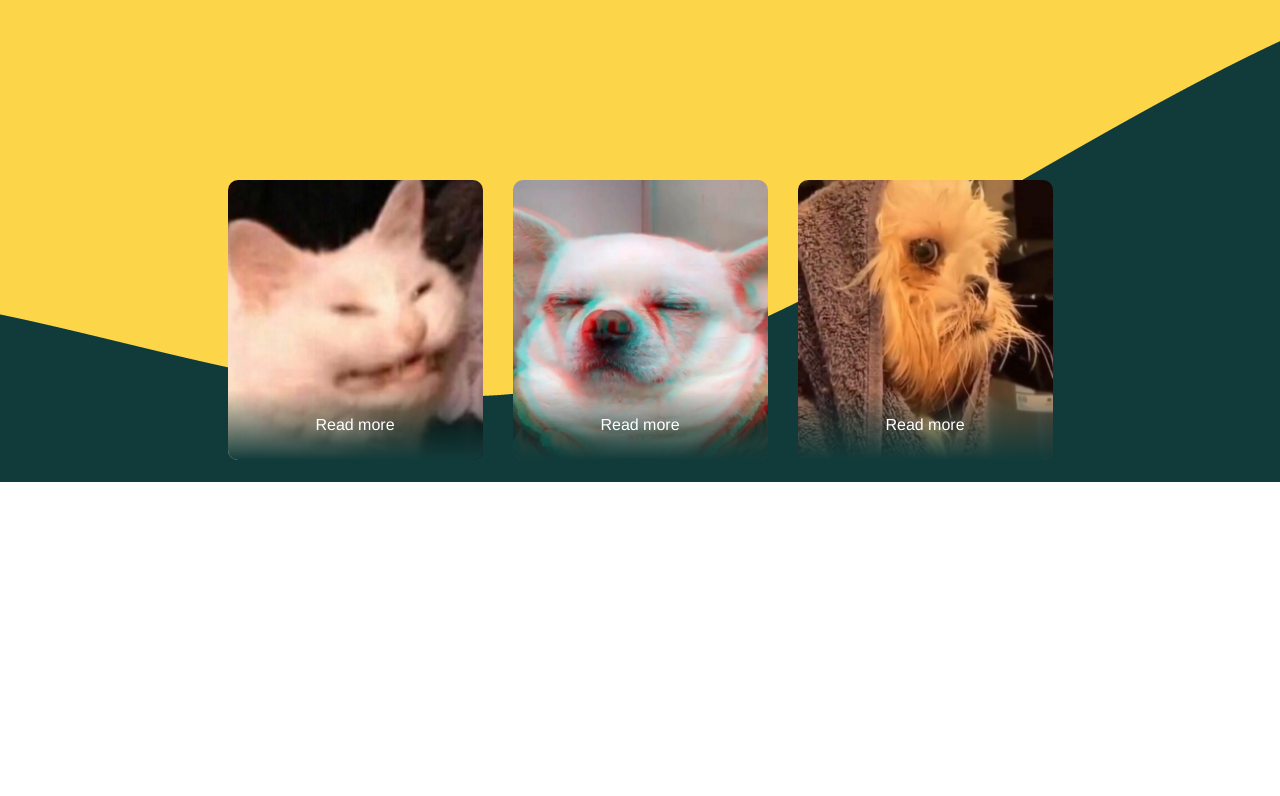
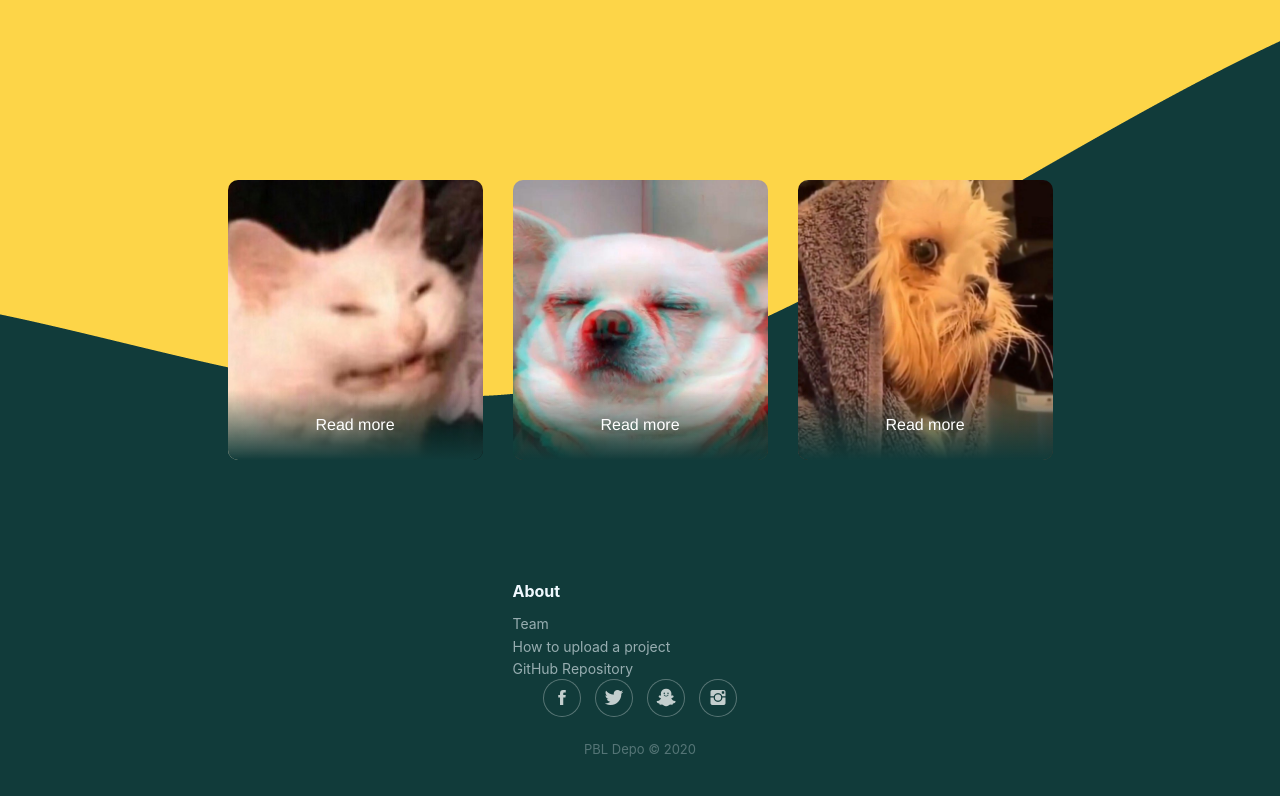
Before and after one commit to nichitaa/PBL-Depo, a React (Create React App) app: page / in a window 1280 px wide. Shown: the part 880-1676 px from the top of the page. Before the commit the page ends 1362 px from the top, so only its background shows below. Built offline with nearby package versions, Linux system fonts and the light colour scheme; no server answers; the database is empty.

Commit message:
footer styles

```diff
--- /dev/null
+++ b/public/assets/css/footer.css
@@ -0,0 +1,108 @@
+.footer-dark {
+    padding: 50px 0;
+    color: #f0f9ff;
+    background-color: transparent;
+}
+
+.footer-dark h3 {
+    margin-top: 0;
+    margin-bottom: 12px;
+    font-weight: bold;
+    font-size: 16px;
+}
+
+.footer-dark ul {
+    padding: 0;
+    list-style: none;
+    line-height: 1.6;
+    font-size: 14px;
+    margin-bottom: 0;
+}
+
+.footer-dark ul a {
+    color: inherit;
+    text-decoration: none;
+    opacity: 0.6;
+}
+
+.footer-dark ul a:hover {
+    opacity: 0.8;
+}
+
+@media (max-width:767px) {
+    .footer-dark .item:not(.social) {
+        text-align: center;
+        padding-bottom: 20px;
+    }
+}
+
+.footer-dark .item.text {
+    margin-bottom: 36px;
+}
+
+@media (max-width:767px) {
+    .footer-dark .item.text {
+        margin-bottom: 0;
+    }
+}
+
+.footer-dark .item.text p {
+    opacity: 0.6;
+    margin-bottom: 0;
+}
+
+.footer-dark .item.social {
+    text-align: center;
+}
+
+@media (max-width:991px) {
+    .footer-dark .item.social {
+        text-align: center;
+        margin-top: 20px;
+    }
+}
+
+.footer-dark .item.social > a {
+    font-size: 20px;
+    width: 36px;
+    height: 36px;
+    line-height: 36px;
+    display: inline-block;
+    text-align: center;
+    border-radius: 50%;
+    box-shadow: 0 0 0 1px rgba(255,255,255,0.4);
+    margin: 0 8px;
+    color: #fff;
+    opacity: 0.75;
+}
+
+.footer-dark .item.social > a:hover {
+    opacity: 0.9;
+}
+
+.footer-dark .copyright {
+    text-align: center;
+    padding-top: 24px;
+    opacity: 0.3;
+    font-size: 13px;
+    margin-bottom: 0;
+}
+
+
+@media (min-width: 992px) {
+    .d-flex.d-sm-flex.justify-content-center.align-items-center.justify-content-sm-center.navbar-text.actions {
+        margin-top: 0%;
+    }
+}
+
+@media (min-width:1px) and (max-width: 700px) {
+    .footer-dark {
+        margin-top: 602px;
+    }
+}
+
+@media (min-width: 768px) {
+    .footer-dark {
+        margin-top: 50px;
+    }
+}
--- a/public/index.html
+++ b/public/index.html
@@ -5,6 +5,8 @@
     <meta name="viewport" content="width=device-width, initial-scale=1"/>
     <title>PBL DEPO</title>
     <link rel="stylesheet" href="assets/css/styles.css">
+    <link rel="stylesheet" href="assets/css/footer.css">
+    <link rel="stylesheet" href="assets/fonts/ionicons.min.css">
     <link rel="stylesheet" href="https://cdnjs.cloudflare.com/ajax/libs/aos/2.1.1/aos.css">
 </head>
 <body >
--- a/src/App.js
+++ b/src/App.js
@@ -6,7 +6,7 @@ import * as ROUTES from './constants/routes';
 // pages
 import {Home, Catalogue, User, SignUp, LogIn, ForgotPassword, AboutUs, ProjectPage, EditProject} from "./pages";
 // my custom components
-import { NavBarContainer } from "./components";
+import { NavBarContainer, Footer } from "./components";
 
 export default function App() {
     return (
@@ -26,7 +26,7 @@ export default function App() {
                     <Route path={ROUTES.HOME} component={Home}/>
                     <Route render={() => { return <> PAGE NOT FOUND 404 :( </> }} />
                 </Switch>
-                {/*<Footer/>*/}
+                <Footer/>
             </div>
         </Router>
     );
--- a/src/components/Footer/Footer.jsx
+++ b/src/components/Footer/Footer.jsx
@@ -1,35 +1,37 @@
 import React from 'react';
-import {Jumbotron} from "react-bootstrap";
-import { IconContext} from "react-icons";
-import {ImGithub} from "react-icons/im";
-import {FaLinkedin} from "react-icons/fa";
-import {ImFacebook2} from "react-icons/im";
-import {FaTelegramPlane} from "react-icons/fa";
-import {AiOutlineMail} from "react-icons/ai";
 
 const Footer = () => (
-        <Jumbotron fluid>
-            <IconContext.Provider value={{color:"purple", size:"3rem"}}>
-                <div className="d-flex justify-content-around">
-                    <a href="https://github.com/nikitaal">
-                        <ImGithub/>
+    <div className="footer-dark">
+        <footer>
+            <div className="container">
+                <div className="row d-md-flex justify-content-md-center">
+                    <div className="col-sm-6 col-md-3 item">
+                        <h3>About</h3>
+                        <ul>
+                            <li><a href="#">Team</a></li>
+                            <li><a href="#">How to upload a project</a></li>
+                            <li><a href="#">GitHub Repository</a></li>
+                        </ul>
+                    </div>
+                </div>
+                <div className="col d-md-flex justify-content-md-center align-items-md-center item social">
+                    <a>
+                        <i className="icon ion-social-facebook"/>
                     </a>
-                    <a href="https://www.linkedin.com/">
-                        <FaLinkedin/>
+                    <a>
+                        <i className="icon ion-social-twitter"/>
                     </a>
-                    <a href="https://www.facebook.com/">
-                        <ImFacebook2/>
+                    <a>
+                        <i className="icon ion-social-snapchat"/>
                     </a>
-                    <a href="https://web.telegram.org/#/login">
-                        <FaTelegramPlane/>
+                    <a>
+                        <i className="icon ion-social-instagram"/>
                     </a>
-                    <a href="https://outlook.live.com/owa/">
-                        <AiOutlineMail/>
-                    </a>
-
                 </div>
-            </IconContext.Provider>
-        </Jumbotron>
-    )
+                <p className="copyright">PBL Depo © 2020</p>
+            </div>
+        </footer>
+    </div>
+)
 
 export default Footer;
--- a/src/pages/HomePage/Home.jsx
+++ b/src/pages/HomePage/Home.jsx
@@ -60,7 +60,7 @@ export default function Home() {
                             {
                                 projects.map(project => {
                                     return(
-                                        <div className="col-md-4 col-lg-3 item">
+                                        <div className="col-md-4 col-lg-3 item" key={project}>
                                             <div
                                                 className="d-flex d-lg-flex align-items-end justify-content-lg-center align-items-lg-end box"
                                                 data-aos="zoom-out" data-aos-duration="800"
@@ -77,37 +77,10 @@ export default function Home() {
                                     )
                                 })
                             }
-                            {/*<div className="col-md-4 col-lg-3 item">*/}
-                            {/*    <div*/}
-                            {/*        className="d-flex d-lg-flex align-items-end justify-content-lg-center align-items-lg-end box"*/}
-                            {/*        data-aos="zoom-out" data-aos-duration="800" data-aos-delay="900" id="project_card"*/}
-                            {/*        style={{backgroundImage:"url(assets/img/2.jpg)"}}>*/}
-                            {/*        <button*/}
-                            {/*            className="btn btn-primary d-lg-flex justify-content-lg-center align-items-lg-center"*/}
-                            {/*            id="btn" type="button"*/}
-                            {/*            style={{width: "100%",height: "25%",fontFamily: 'HelveticaNowText Regular'}}>*/}
-                            {/*            Read more*/}
-                            {/*        </button>*/}
-                            {/*    </div>*/}
-                            {/*</div>*/}
-                            {/*<div className="col-md-4 col-lg-3 item">*/}
-                            {/*    <div*/}
-                            {/*        className="d-flex d-lg-flex align-items-end justify-content-lg-center align-items-lg-end box"*/}
-                            {/*        data-aos="zoom-out" data-aos-duration="800" data-aos-delay="900" id="project_card"*/}
-                            {/*        style={{backgroundImage:"url(assets/img/2.jpg)"}}>*/}
-                            {/*        <button*/}
-                            {/*            className="btn btn-primary d-lg-flex justify-content-lg-center align-items-lg-center"*/}
-                            {/*            id="btn" type="button"*/}
-                            {/*            style={{width: "100%",height: "25%",fontFamily: 'HelveticaNowText Regular'}}>*/}
-                            {/*            Read more*/}
-                            {/*        </button>*/}
-                            {/*    </div>*/}
-                            {/*</div>*/}
                         </div>
                     </div>
                 </div>
             </div>
-
         </>
     )
 }
```
